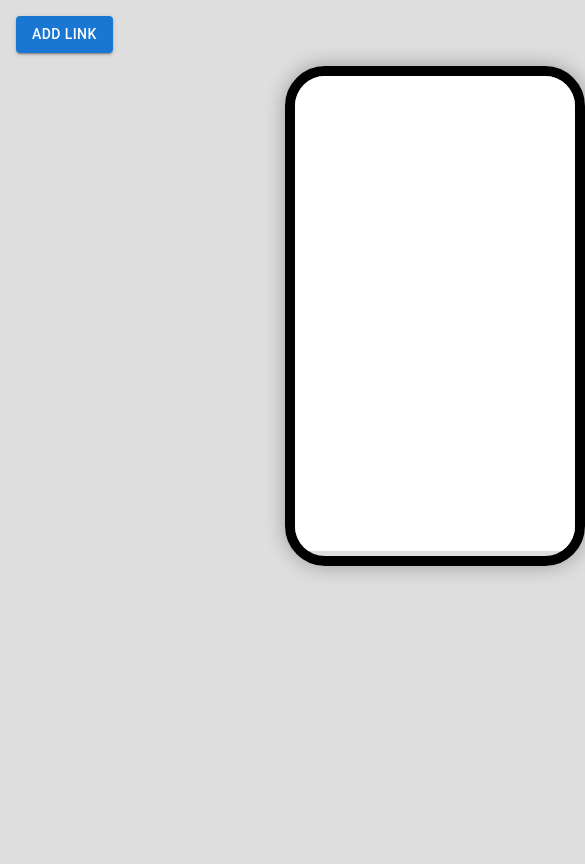
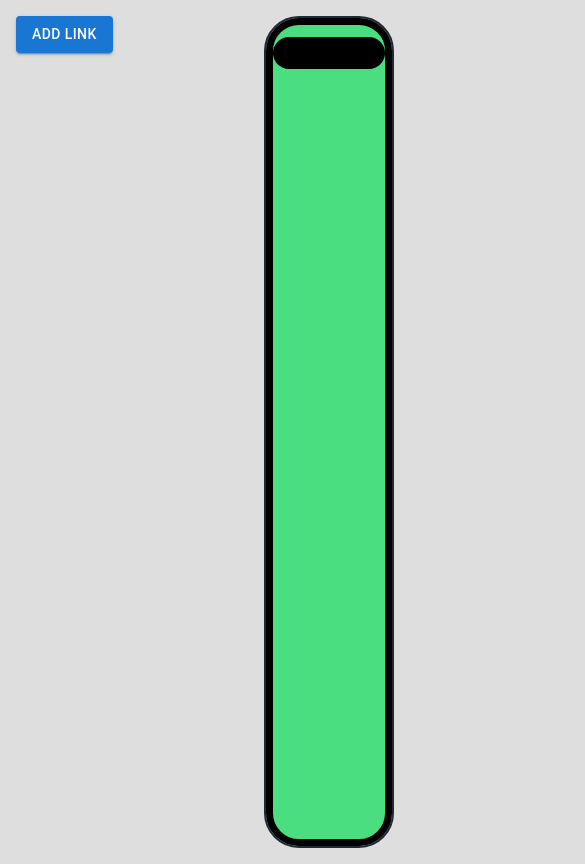
Before and after one commit to kumar11jr/TapBio, a Next.js app in the folder apps/client/: page /profile in a window 390 px wide. Shown: the whole page, 585 px wide, since content can reach past the window. Built offline with nearby package versions, Linux system fonts and the light colour scheme.

Commit message:
add: mobile component in profile

```diff
--- a/apps/client/src/app/(auth)/(protected)/profile/page.tsx
+++ b/apps/client/src/app/(auth)/(protected)/profile/page.tsx
@@ -1,5 +1,4 @@
 "use client";
-
 import { useState } from "react";
 import Button from "@mui/material/Button";
 import Card from "@mui/material/Card";
@@ -58,7 +57,7 @@ const Profile: React.FC = () => {
   };
 
   return (
-    <div className="flex p-4">
+    <div className="flex justify-center p-4">
       <div className="w-3/4">
         <Button
           className="bg-blue-500 hover:text-blue-600"
@@ -138,7 +137,7 @@ const Profile: React.FC = () => {
           ))}
         </div>
       </div>
-      <div className="w-1/4">
+      <div className="flex justify-center w-1/4">
         <Mobile cards={cards} />
       </div>
     </div>
--- a/apps/client/src/components/mobile/mobile.css
+++ b/apps/client/src/components/mobile/mobile.css
@@ -1,4 +1,4 @@
-.phone {
+/* .phone {
     position: relative;
     width: 300px;
     height: 500px;
@@ -17,7 +17,7 @@
     overflow-y: auto;
     padding: 10px;
     white-space: nowrap;
-  }
+  } */
 
 
   .card {
--- a/apps/client/src/components/mobile/mobile.tsx
+++ b/apps/client/src/components/mobile/mobile.tsx
@@ -1,4 +1,4 @@
-import React from 'react';
+import React from "react";
 import './mobile.css';
 
 interface CardItem {
@@ -12,7 +12,9 @@ interface MobileProps {
 
 const Mobile: React.FC<MobileProps> = ({ cards }) => {
   return (
-    <div className="phone">
+    <div className="text-black justify-center flex items-center h-[832px] w-[384px] bg-gray-300 rounded-[35px] border-2 border-gray-800 ">
+      <div className="border-[7px] border-black w-full h-full rounded-[33px] bg-green-400 ">
+        <div className="notch w-28 h-8 bg-black mx-auto mt-3 rounded-full"></div>
         <div className="screen">
           {cards.map((card, index) => (
             <div key={index} className="card">
@@ -21,7 +23,7 @@ const Mobile: React.FC<MobileProps> = ({ cards }) => {
             </div>
           ))}
         </div>
-
+      </div>
     </div>
   );
 };
```
Lines whose indentation alone changed are shown as unchanged.
